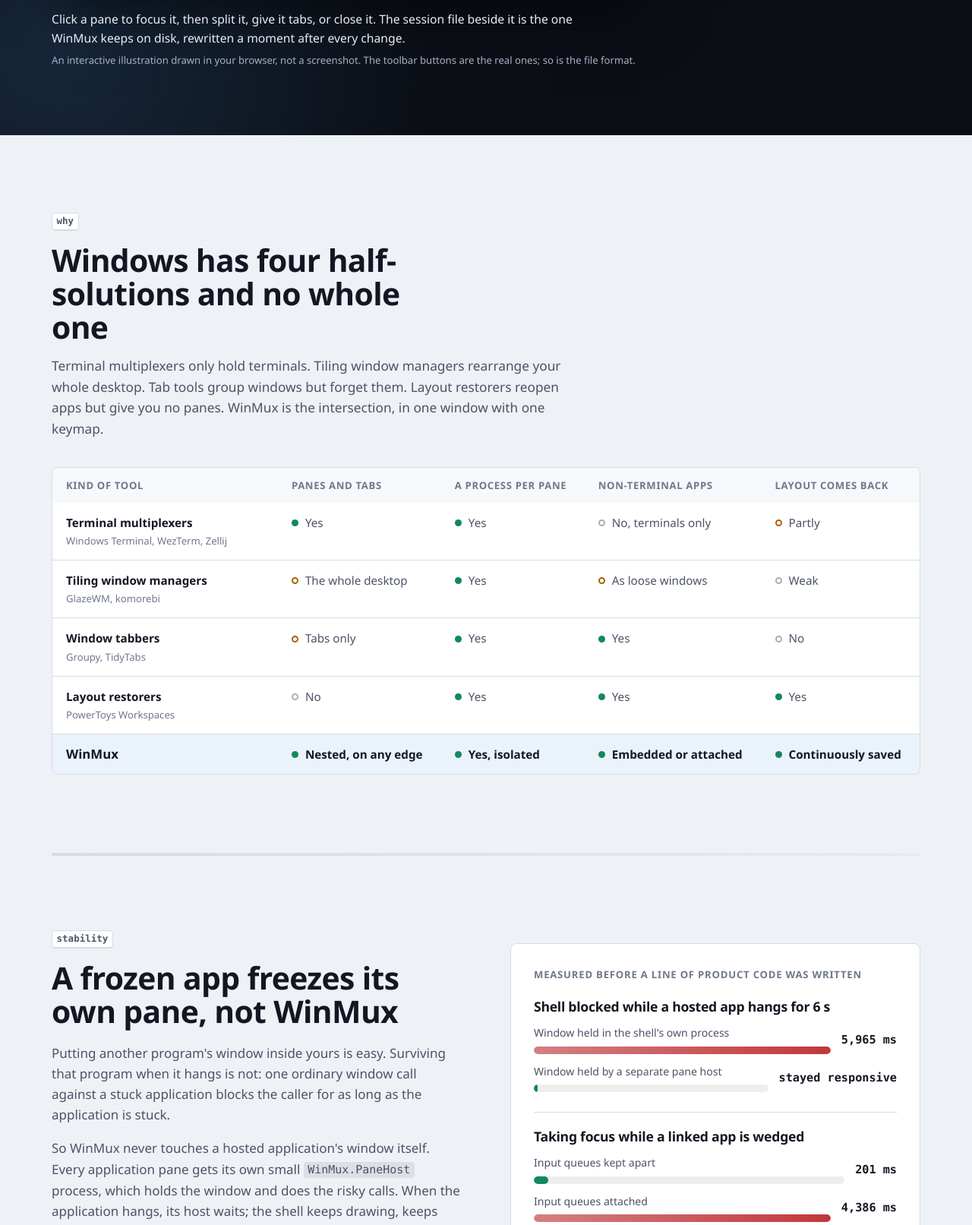
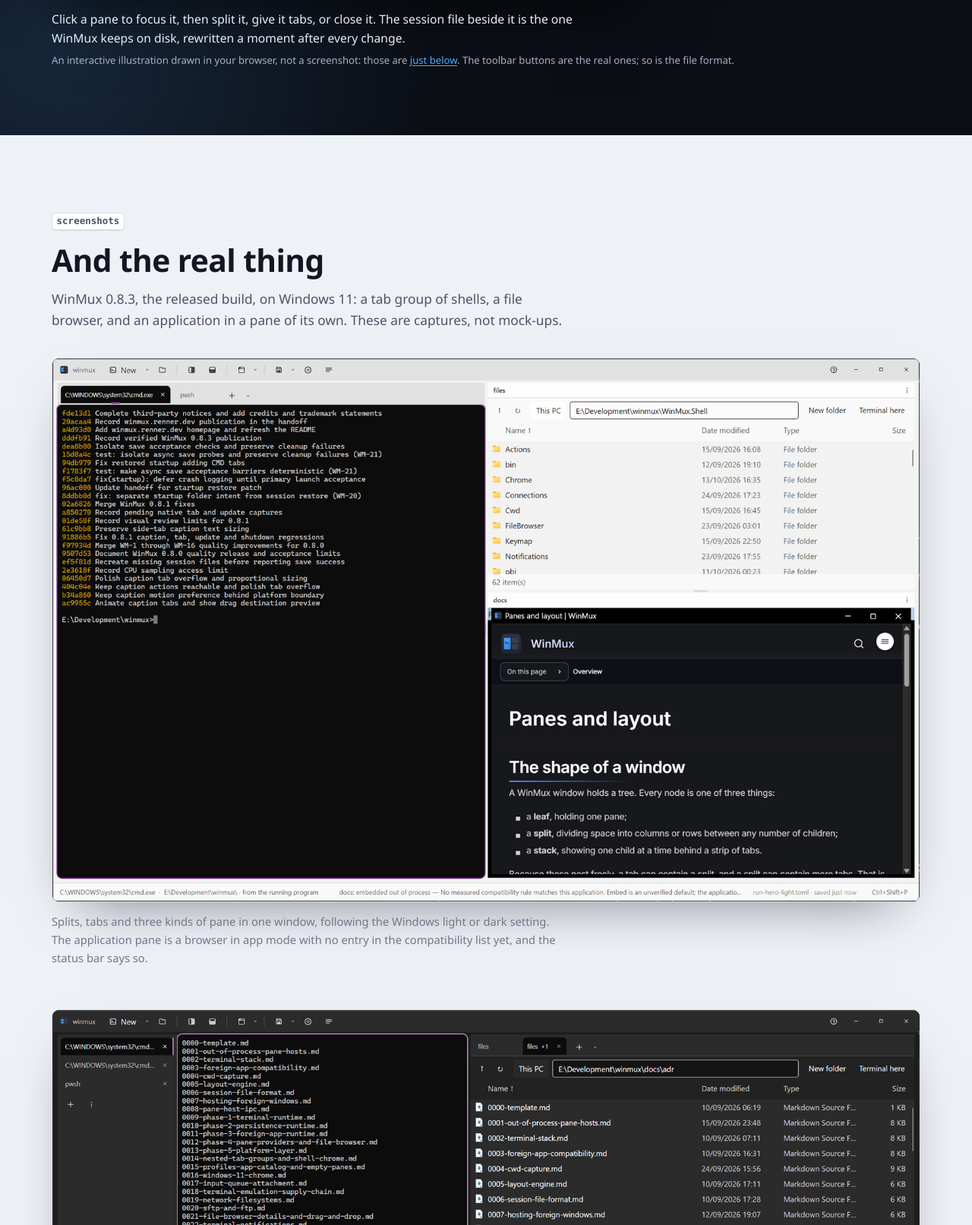
Before and after one commit to rennerdo30/winmux, a plain HTML site: page website/index.html in a window 1280 px wide. Shown: the part 1187-2800 px from the top of the page at 76% size. Drawn offline with Linux system fonts and the light colour scheme; no server answers.

Commit message:
Add screenshots of the released app to the website and README
Real captures of WinMux 0.8.3 on Windows 11, taken from the released
build with an isolated profile: the hero layout in dark and light, and
nested tab groups. The website gains a screenshots section after the
interactive illustration and uses the hero as its share image; the
README shows both, following GitHub's light or dark theme.

```diff
--- a/website/index.html
+++ b/website/index.html
@@ -17,8 +17,8 @@
   <meta property="og:description" content="tmux, outside the terminal. Panes, tabs and saved sessions for terminals and ordinary Windows applications alike.">
   <meta property="og:type" content="website">
   <meta property="og:url" content="https://winmux.renner.dev/">
-  <meta property="og:image" content="https://winmux.renner.dev/assets/winmux-256.png">
-  <meta name="twitter:card" content="summary">
+  <meta property="og:image" content="https://winmux.renner.dev/assets/shots/hero-dark.png">
+  <meta name="twitter:card" content="summary_large_image">
   <link rel="stylesheet" href="style.css">
   <script src="site.js" defer></script>
   <script src="releases.js" defer></script>
@@ -33,6 +33,7 @@
         <span>WinMux</span>
       </a>
       <nav aria-label="Sections">
+        <a href="#screens">Screenshots</a>
         <a href="#isolation">Isolation</a>
         <a href="#sessions">Sessions</a>
         <a href="#panes">Panes</a>
@@ -110,12 +111,31 @@
           </div>
         </div>
         <figcaption id="demo-caption" aria-live="polite">Click a pane to focus it, then split it, give it tabs, or close it. The session file beside it is the one WinMux keeps on disk, rewritten a moment after every change.</figcaption>
-        <p class="demo-note">An interactive illustration drawn in your browser, not a screenshot. The toolbar buttons are the real ones; so is the file format.</p>
+        <p class="demo-note">An interactive illustration drawn in your browser, not a screenshot: those are <a href="#screens">just below</a>. The toolbar buttons are the real ones; so is the file format.</p>
       </figure>
     </section>
   </div>
 
   <main id="main">
+    <section class="band" id="screens" aria-labelledby="screens-title">
+      <div class="head">
+        <p class="chord"><kbd>screenshots</kbd></p>
+        <h2 id="screens-title">And the real thing</h2>
+        <p class="intro">WinMux 0.8.3, the released build, on Windows 11: a tab group of shells, a file browser, and an application in a pane of its own. These are captures, not mock-ups.</p>
+      </div>
+      <figure class="shot-fig">
+        <picture>
+          <source media="(prefers-color-scheme: light)" srcset="assets/shots/hero-light.png">
+          <img src="assets/shots/hero-dark.png" width="1600" height="1002" alt="WinMux with three panes: a cmd tab showing git history beside a pwsh tab, a file browser on the WinMux.Shell folder, and a web browser window embedded in the third pane showing the WinMux documentation.">
+        </picture>
+        <figcaption>Splits, tabs and three kinds of pane in one window, following the Windows light or dark setting. The application pane is a browser in app mode with no entry in the compatibility list yet, and the status bar says so.</figcaption>
+      </figure>
+      <figure class="shot-fig">
+        <img src="assets/shots/tabs-dark.png" width="1600" height="1002" loading="lazy" alt="WinMux with a tab group whose tabs run down the left edge, beside a second tab group across the top whose active tab is itself split into a file browser and a PowerShell pane.">
+        <figcaption>Tab groups nest anywhere. Left, a group with its tabs down the side; right, a group across the top whose second tab is itself a split.</figcaption>
+      </figure>
+    </section>
+
     <section class="band" id="why" aria-labelledby="why-title">
       <div class="head">
         <p class="chord"><kbd>why</kbd></p>
--- a/website/style.css
+++ b/website/style.css
@@ -452,6 +452,18 @@
 .prose b { color: var(--ink); }
 .honest { border-left: 4px solid var(--line); padding-left: 16px; border-radius: 2px; }
 
+/* screenshots */
+.shot-fig { margin: 0; }
+.shot-fig + .shot-fig { margin-top: clamp(36px, 5vw, 56px); }
+.shot-fig img {
+  width: 100%; height: auto;
+  border-radius: 10px;
+  border: 1px solid var(--line);
+  box-shadow: 0 30px 70px -36px rgba(8, 12, 22, 0.55);
+  background: #0b0e15;
+}
+.shot-fig figcaption { margin-top: 14px; color: var(--ink-3); font-size: 0.92rem; max-width: 80ch; }
+
 /* comparison matrix */
 .matrix-wrap { overflow-x: auto; border-radius: var(--r-surface); border: 1px solid var(--line); background: var(--surface); }
 .matrix { width: 100%; border-collapse: collapse; min-width: 760px; font-size: 0.95rem; }
@@ -563,6 +575,9 @@
 
 /* ---------- responsive ---------- */
 
+@media (max-width: 1500px) {
+  .wm-caps { display: none; }
+}
 @media (max-width: 1060px) {
   .demo-grid { grid-template-columns: minmax(0, 1fr); }
   .toml { max-height: 300px; }
```
Also changed, not shown: README.md, website/assets/shots/hero-dark.png (added), website/assets/shots/hero-light.png (added), website/assets/shots/tabs-dark.png (added).
